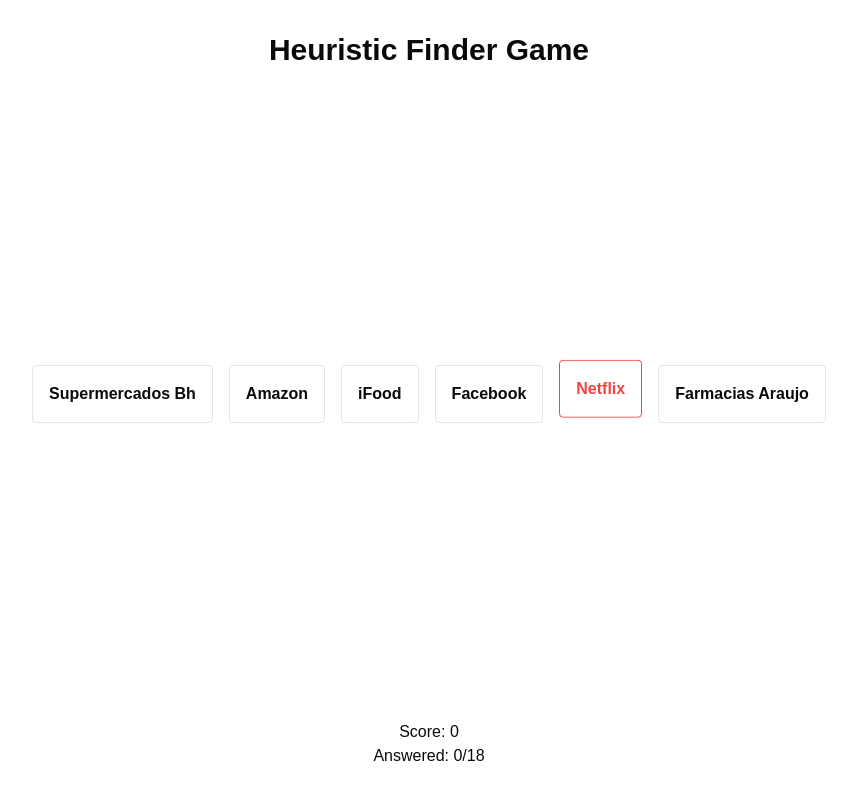
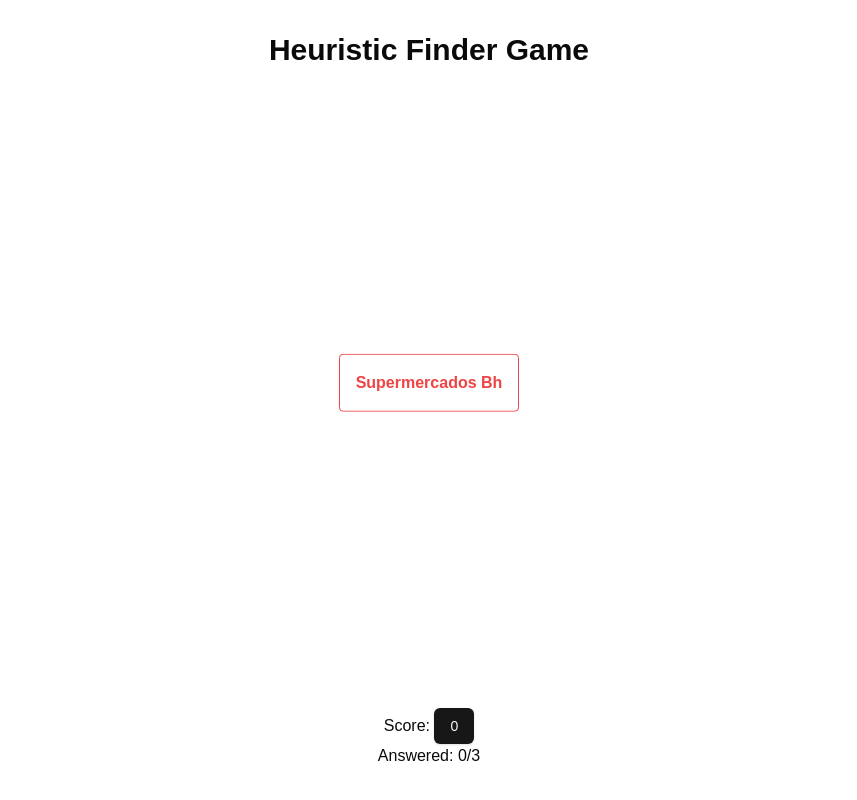
Before and after one commit to JuanIWK3/heuristic-game, a Next.js app: page / in a window 1280 px wide. Shown: the whole page, without its empty margins (211-1068 px from the left). Built offline with nearby package versions, Linux system fonts and the light colour scheme.

Commit message:
Add Footer component and update page layout: replace score display with Footer, adjust timer in ProblemDialog, and limit sites data to one entry

```diff
--- a/app/page.tsx
+++ b/app/page.tsx
@@ -1,5 +1,6 @@
 'use client';
 
+import { Footer } from '@/components/footer';
 import { ProblemCard } from '@/components/problem-card';
 import { gameContext } from '@/context/game';
 import { use, useEffect } from 'react';
@@ -27,10 +28,7 @@ export default function Home() {
           <ProblemCard key={site.name} site={site} selected={selected} />
         ))}
       </div>
-      <div className="text-center">
-        <p>Score: {score}</p>
-        <p>Answered: {alreadyAnswered}/18</p>
-      </div>
+      <Footer />
     </div>
   );
 }
--- /dev/null
+++ b/components/footer.tsx
@@ -0,0 +1,20 @@
+import { gameContext } from '@/context/game';
+import { use } from 'react';
+import { Button } from './ui/button';
+
+export function Footer() {
+  const { score, alreadyAnswered, sites } = use(gameContext);
+
+  const problemCount = sites.flatMap((site) => site.problems).length;
+
+  return (
+    <div className="text-center">
+      <div>
+        Score: <Button variant={'default'}>{score}</Button>
+      </div>
+      <p>
+        Answered: {alreadyAnswered}/{problemCount}
+      </p>
+    </div>
+  );
+}
--- a/components/problem-dialog.tsx
+++ b/components/problem-dialog.tsx
@@ -38,7 +38,7 @@ export function ProblemDialog({
 }) {
   const { answer } = useContext(gameContext);
   const [open, setOpen] = useState<boolean>(false);
-  const [timer, setTimer] = useState<number>(60);
+  const [timer, setTimer] = useState<number>(5);
   const isDesktop = useMediaQuery('(min-width: 768px)');
 
   useEffect(() => {
--- a/data/sites.ts
+++ b/data/sites.ts
@@ -151,4 +151,4 @@ export const sites: Site[] = [
       },
     ],
   },
-];
+].slice(0, 1) as Site[];
```
